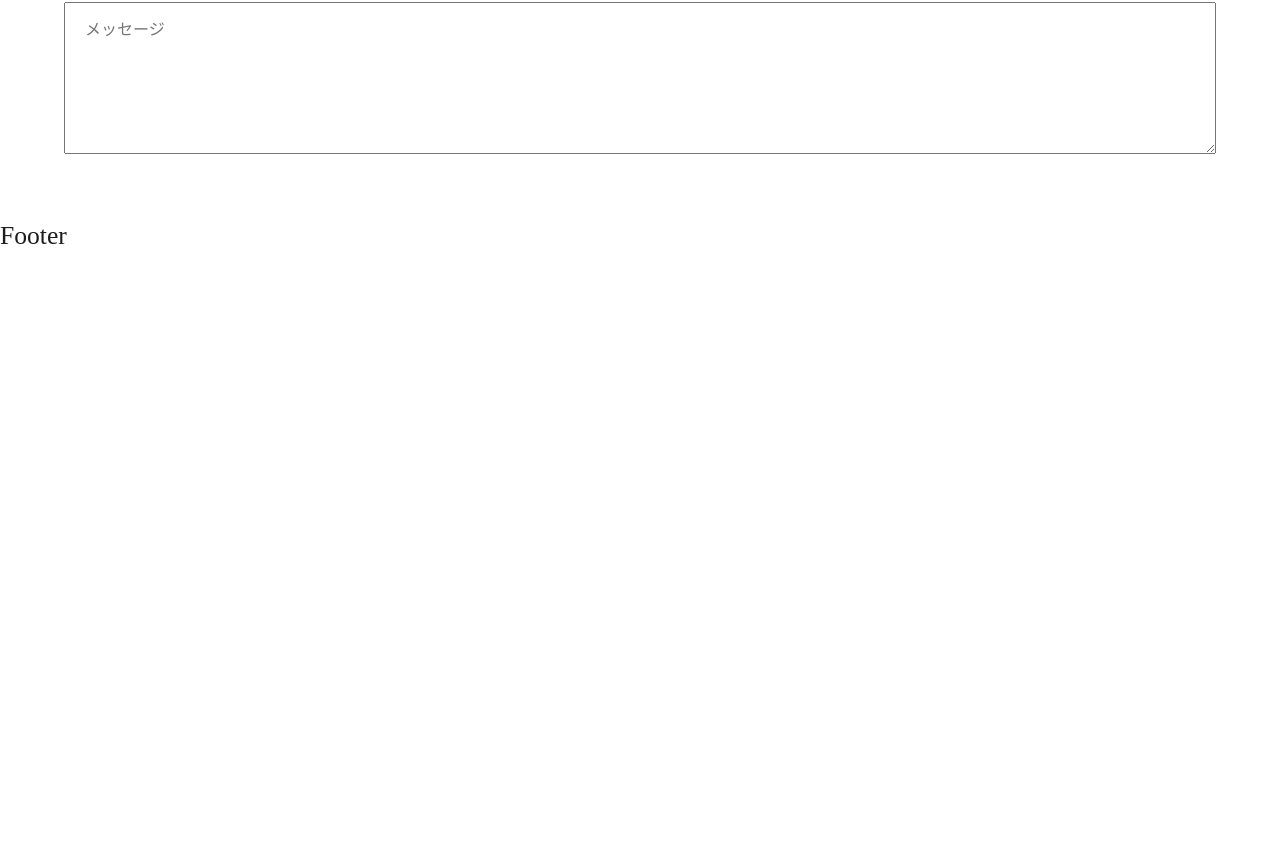
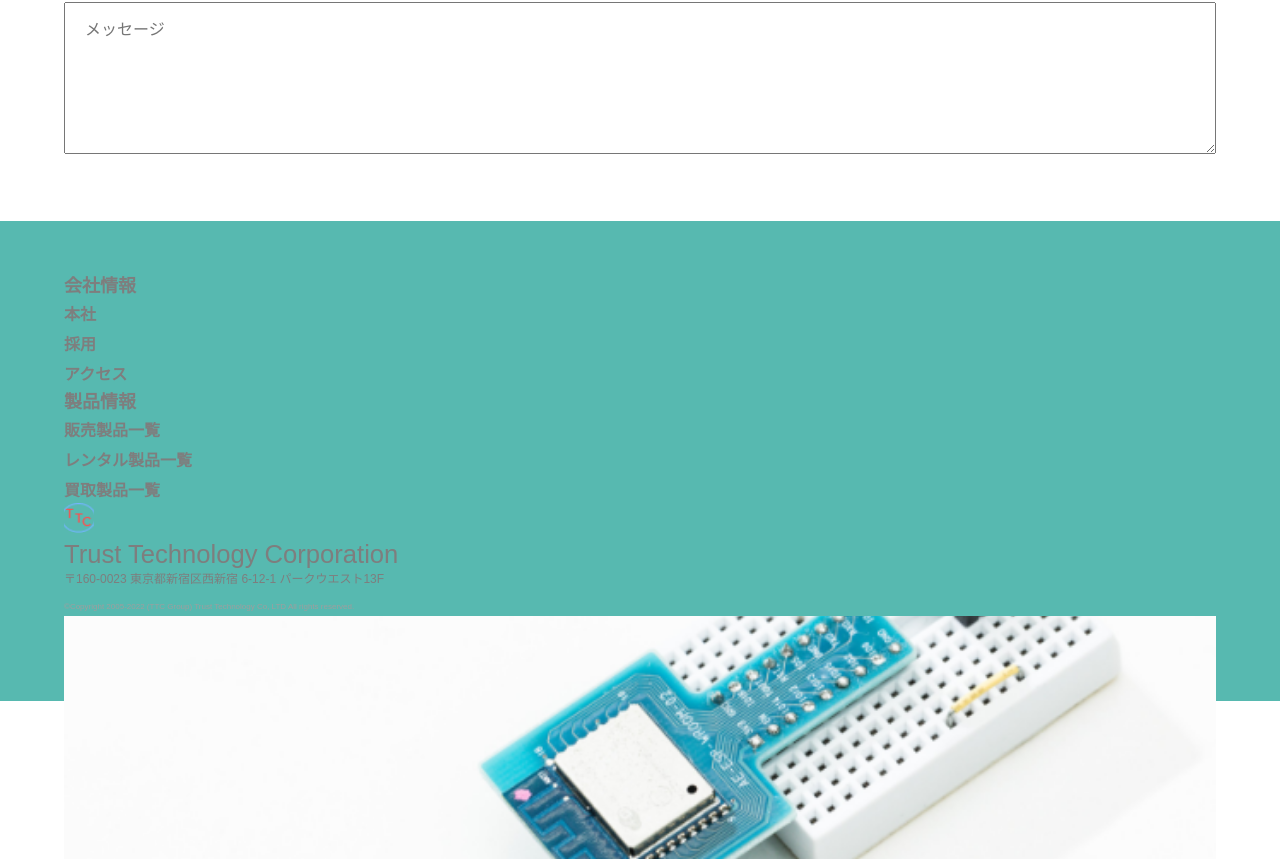
Before and after one commit to satoshi-create/TTC_re, a Next.js app: page / in a window 1280 px wide. Shown: the part 6347-7206 px from the top of the page. Before the commit the page ends 6598 px from the top, so only its background shows below. Built offline with nearby package versions, Linux system fonts and the light colour scheme.

Commit message:
Footerコンポーネントにテキストスタイルを追加

```diff
--- a/components/Footer.js
+++ b/components/Footer.js
@@ -1,9 +1,62 @@
-import React from 'react'
-
+import React from "react";
+import styles from "../styles/Footer.module.css";
+import Link from "next/link";
+import Meta from "../libs/SiteMeta";
+import Image from "next/image";
+import { footerLinks } from "../libs/links";
 const Footer = () => {
   return (
-    <div>Footer</div>
-  )
-}
+    <section className={`parts-grid section-padding ${styles.bcg}`}>
+      <nav>
+        {footerLinks.map((item, i) => {
+          const { name, subItem, box } = item;
+          return (
+            <div className={`${styles.box} ${styles[box]}`} key={i}>
+              <h4 className={styles.navtitle}>{name}</h4>
+              <ul>
+                {subItem.map((item, i) => {
+                  const { name, path } = item;
+                  return (
+                    <li key={i}>
+                      <Link href={path} className={styles.navname}>{name}</Link>
+                    </li>
+                  );
+                })}
+              </ul>
+            </div>
+          );
+        })}
+      </nav>
+      <div className={styles.siteInfo}>
+        <div className={styles.titleBox}>
+          <Link href="/">
+            <Image
+              src={Meta.siteIcon}
+              width={22}
+              height={22}
+              className={styles.favicon}
+              alt={"favicon"}
+            />
+            <p className={styles.siteTitle}>{Meta.siteTitle}</p>
+          </Link>
+        </div>
+        <p className={styles.address}>
+          〒160-0023 東京都新宿区西新宿 6-12-1 パークウエスト13F
+        </p>
+        <small className={styles.copyright}>
+          ©Copyright 2005-2022 (TTC Group) Trust Technology Co, LTD All rights
+          reserved.
+        </small>
+      </div>
+      <Image
+        src="/footer.png"
+        width={362}
+        height={243}
+        className={styles.heroImg}
+        alt="footer-image"
+      />
+    </section>
+  );
+};
 
-export default Footer
+export default Footer;
--- a/libs/links.js
+++ b/libs/links.js
@@ -18,4 +18,25 @@ const contact = [
   },
 ];
 
-export { links, contact };
+const footerLinks = [
+  {
+    name: "会社情報",
+    box: "box1",
+    subItem: [
+      { name: "本社", path: "/" },
+      { name: "採用", path: "/" },
+      { name: "アクセス", path: "/" },
+    ],
+  },
+  {
+    name: "製品情報",
+    box: "box2",
+    subItem: [
+      { name: "販売製品一覧", path: "/" },
+      { name: "レンタル製品一覧", path: "/" },
+      { name: "買取製品一覧", path: "/" },
+    ],
+  },
+];
+
+export { links, contact, footerLinks };
--- /dev/null
+++ b/styles/Footer.module.css
@@ -0,0 +1,36 @@
+.bcg {
+  background-color: var(--primary-green-01);
+  height: 480px;
+}
+
+.box {
+  color: var(--grey-dark);
+}
+.navtitle {
+  font-family: var(--section-title-font);
+  font-size: 18px;
+}
+.navname {
+  font-size: 16px;
+  font-family: var(--section-title-font);
+  font-weight: 600;
+}
+.siteTitle {
+  font-style: 18px;
+  font-family: var(--site-title-font);
+  color: var(--grey-dark);
+}
+.favicon {
+  width: clamp(1.25rem, 0.8889rem + 1.5408vw, 1.875rem);
+  height: clamp(1.25rem, 0.8889rem + 1.5408vw, 1.875rem);
+}
+.address {
+  font-size: 12px;
+  font-family: var(--section-title-font);
+  color: var(--grey-dark);
+}
+.copyright {
+  font-size: 8px;
+  font-family: var(--section-title-font);
+  color: var(--grey-light);
+}
```
Also changed, not shown: public/footer.png (added).
